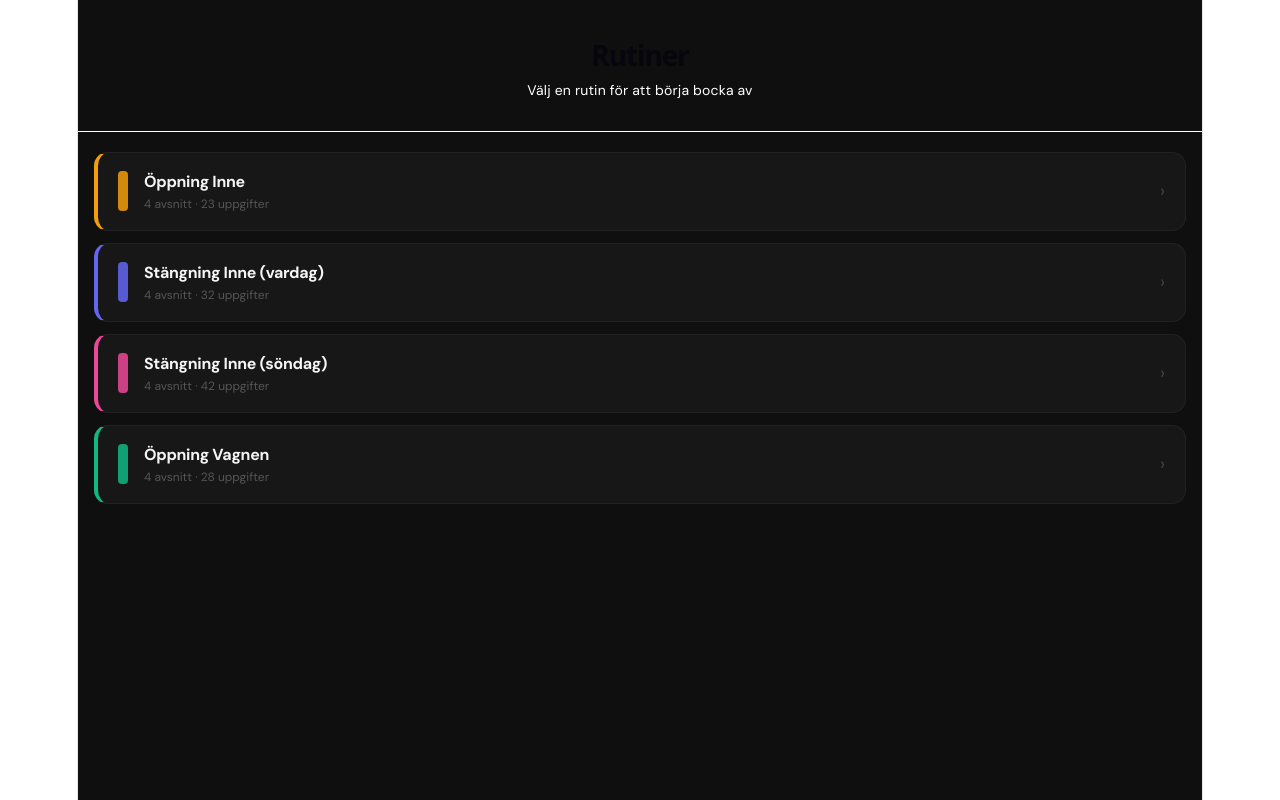
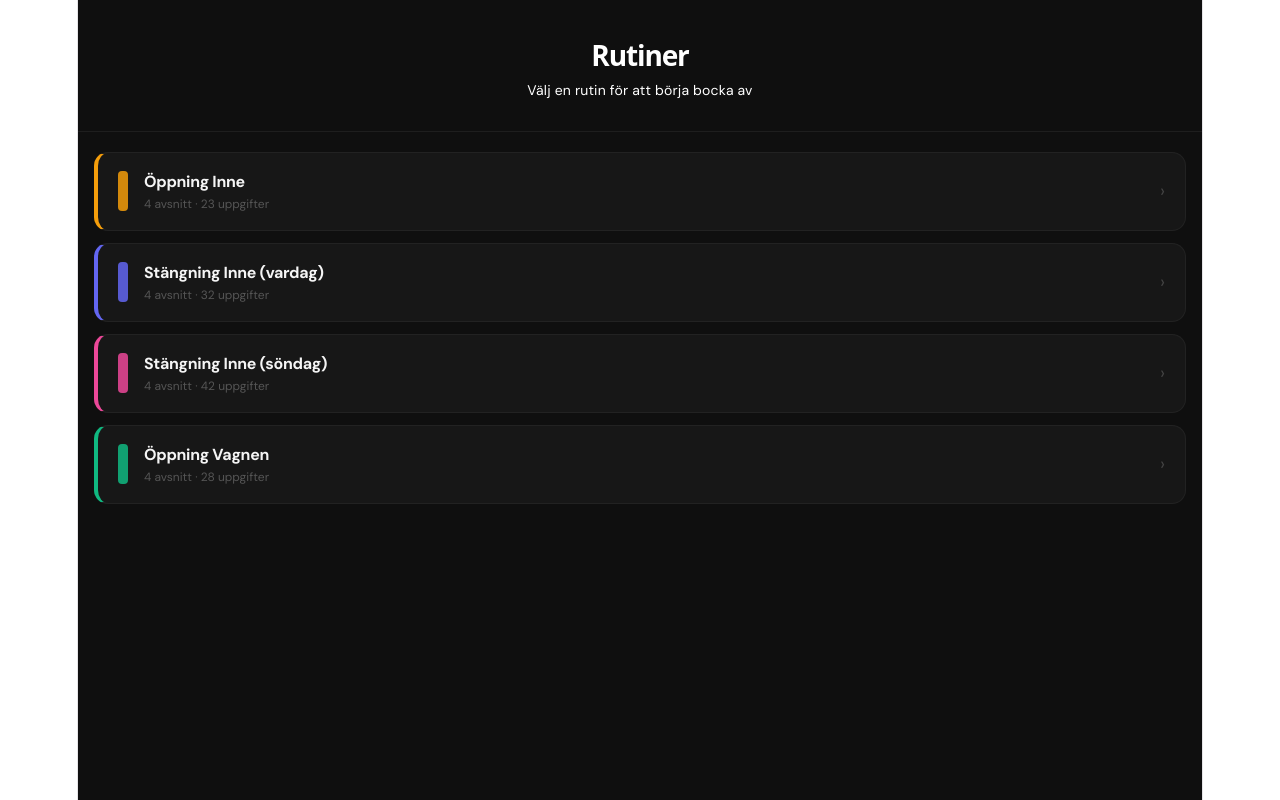
Before and after one commit to patpatpanda/bonnachecklista, a React (Vite) app: page / in a window 1280 px wide. Built offline with nearby package versions, Linux system fonts and the light colour scheme.

Commit message:
Lägg till localStorage för att spara bockar per dag

```diff
--- a/src/ChecklistApp.jsx
+++ b/src/ChecklistApp.jsx
@@ -547,8 +547,8 @@ export default function App() {
     <div style={{ minHeight: "100vh", background: "#0f0f0f", color: "#f5f5f5", fontFamily: "'DM Sans', sans-serif" }}>
       <link href="https://fonts.googleapis.com/css2?family=DM+Sans:wght@400;500;600;700;800&display=swap" rel="stylesheet" />
 
-      <div style={{ padding: "40px 20px 28px", borderBottom: "1px solid #fff" }}>
-        <h1 style={{ fontSize: 28, fontWeight: 800, margin: 0, letterSpacing: "-0.04em", lineHeight: 1.1 }}>
+      <div style={{ padding: "40px 20px 28px", borderBottom: "1px solid #1e1e1e" }}>
+        <h1 style={{ fontSize: 28, fontWeight: 800, margin: 0,color: "#fff" ,letterSpacing: "-0.04em", lineHeight: 1.1 }}>
           Rutiner
         </h1>
         <p style={{ color: "#fff", fontSize: 14, marginTop: 6, marginBottom: 0 }}>
```
